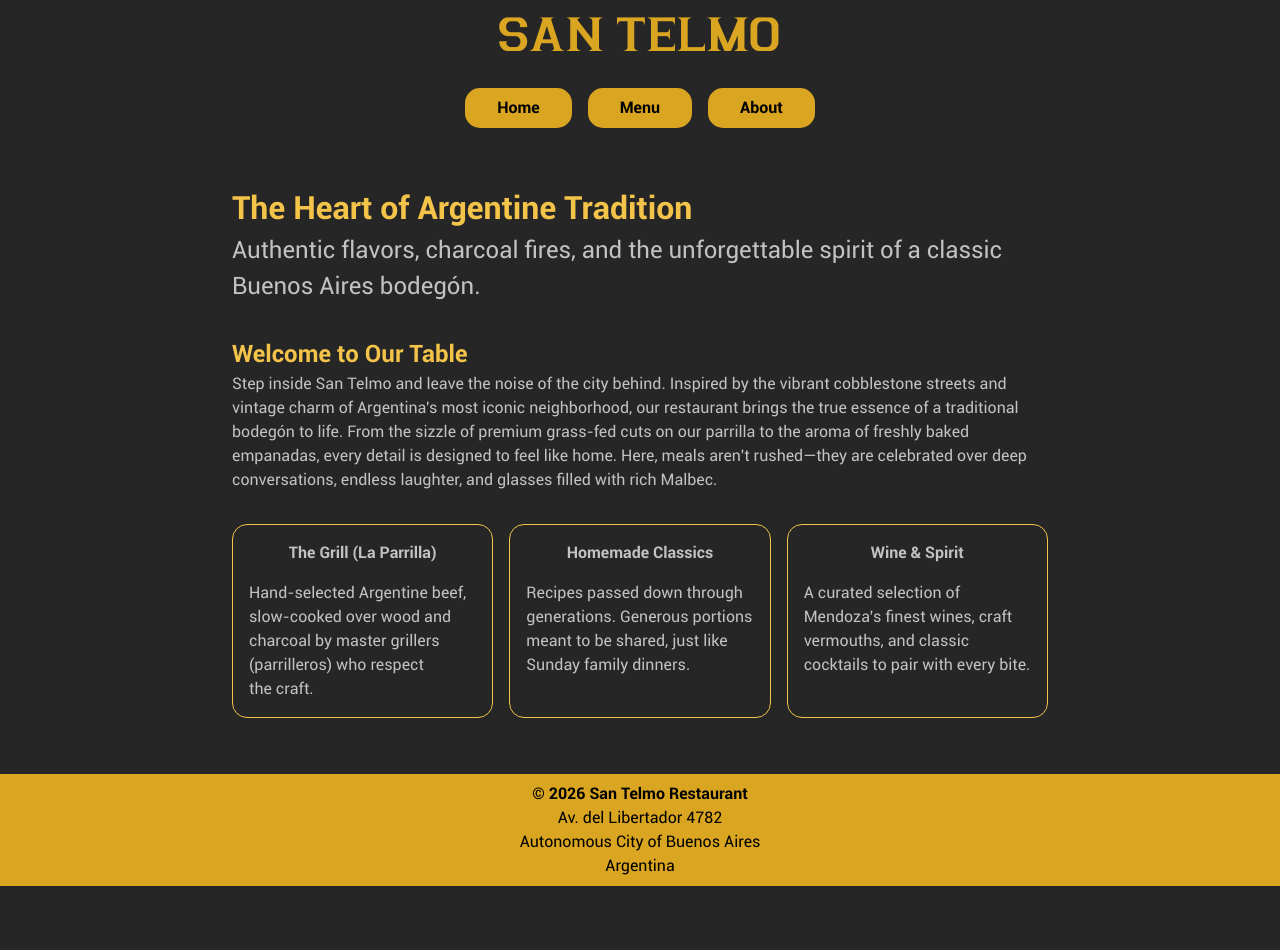
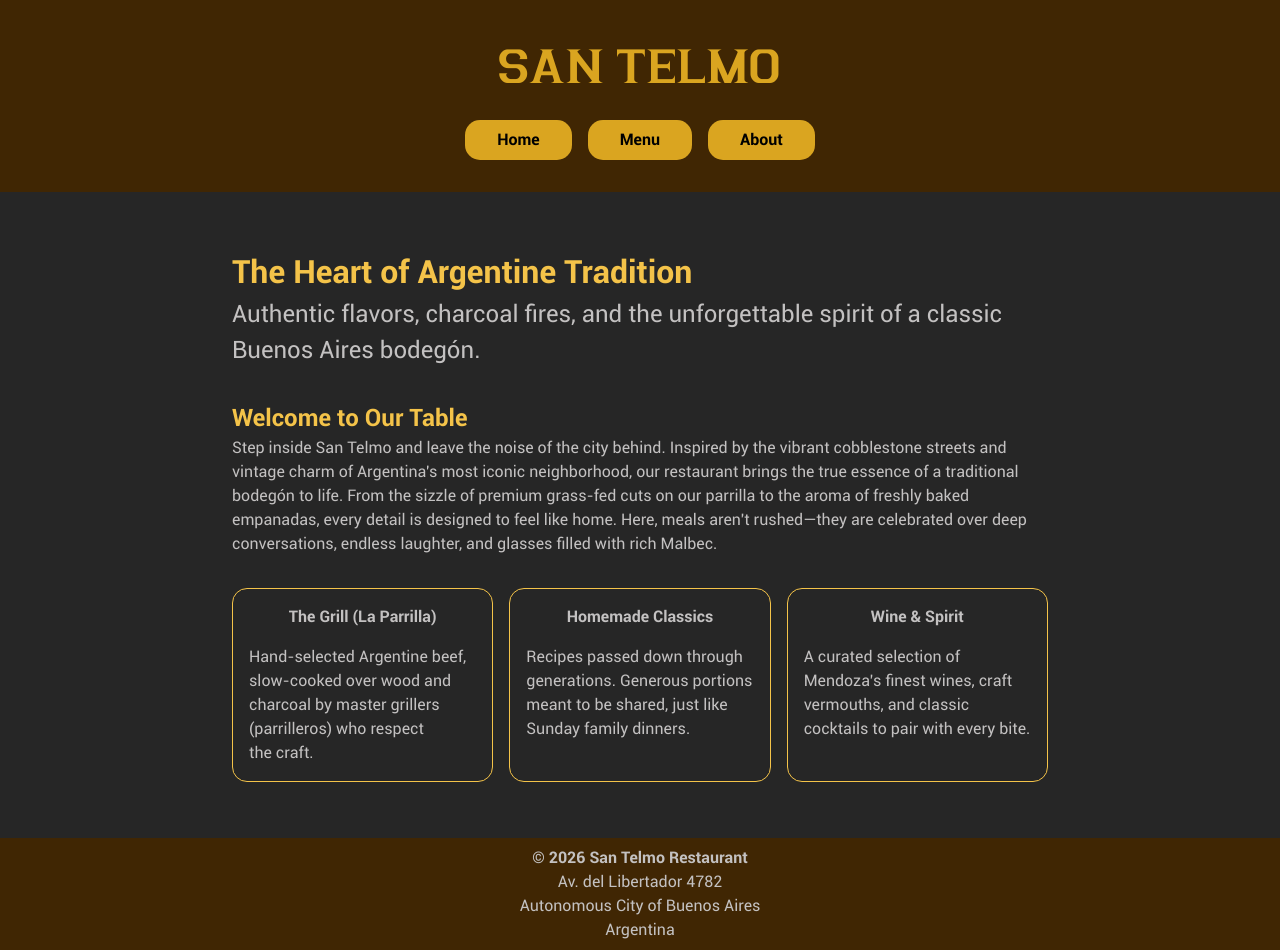
Before and after one commit to circobit/restaurant-page, a website built with webpack: page src/template.html in a window 1280 px wide. Before the commit the page ends 886 px from the top, so only its background shows below. Built offline with nearby package versions, Linux system fonts and the light colour scheme.

Commit message:
change background color from header and footer

```diff
--- a/src/style.css
+++ b/src/style.css
@@ -98,6 +98,8 @@ body {
 	display: flex;
 	flex-direction: column;
 	gap: 1rem;
+	background-color: rgb(64, 38, 3);
+	padding: 2rem;
 }
 
 .logoDiv {
@@ -132,7 +134,7 @@ button {
 /* Footer */
 
 footer {
-	background-color: rgb(218,165,32);
+	background-color: rgb(64, 38, 3);
 	height: 7rem;
 	display: flex;
 	flex-direction: column;
@@ -140,6 +142,7 @@ footer {
 	align-items: center;
 	font-size: clamp(0.3rem, 0.5rem + 1vw, 1rem);
 	text-align: center;
+	color: rgb(195, 193, 193);
 }
 
 .footerTitle {
```
